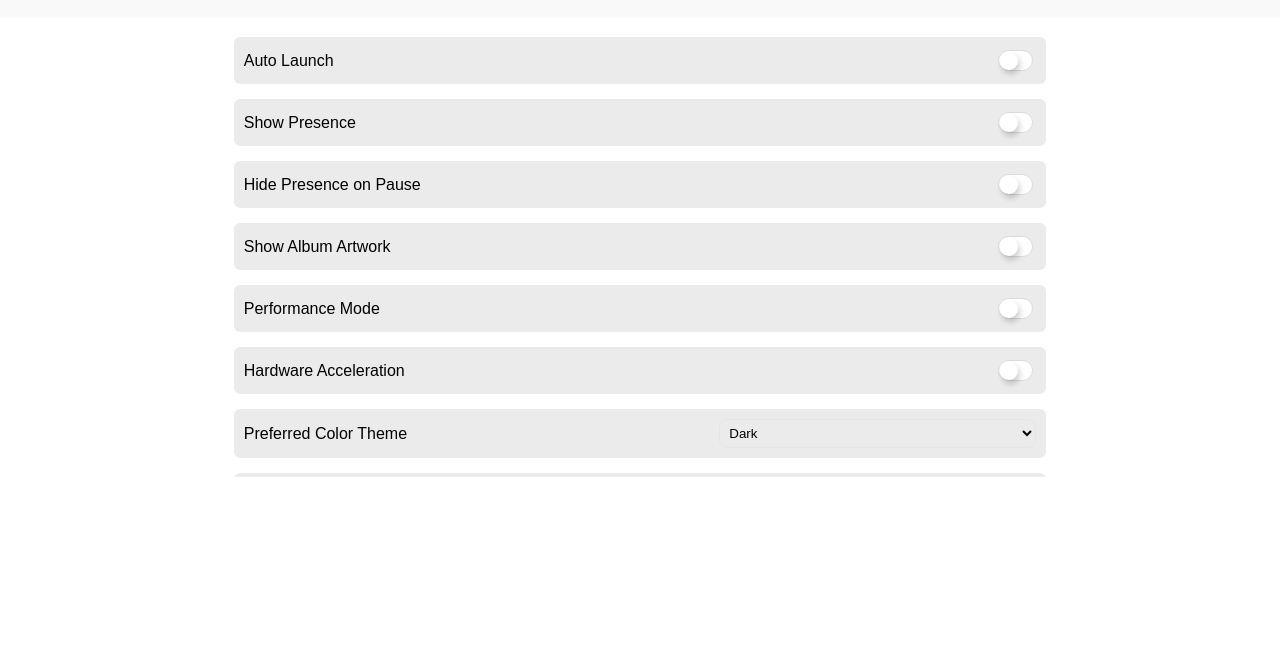
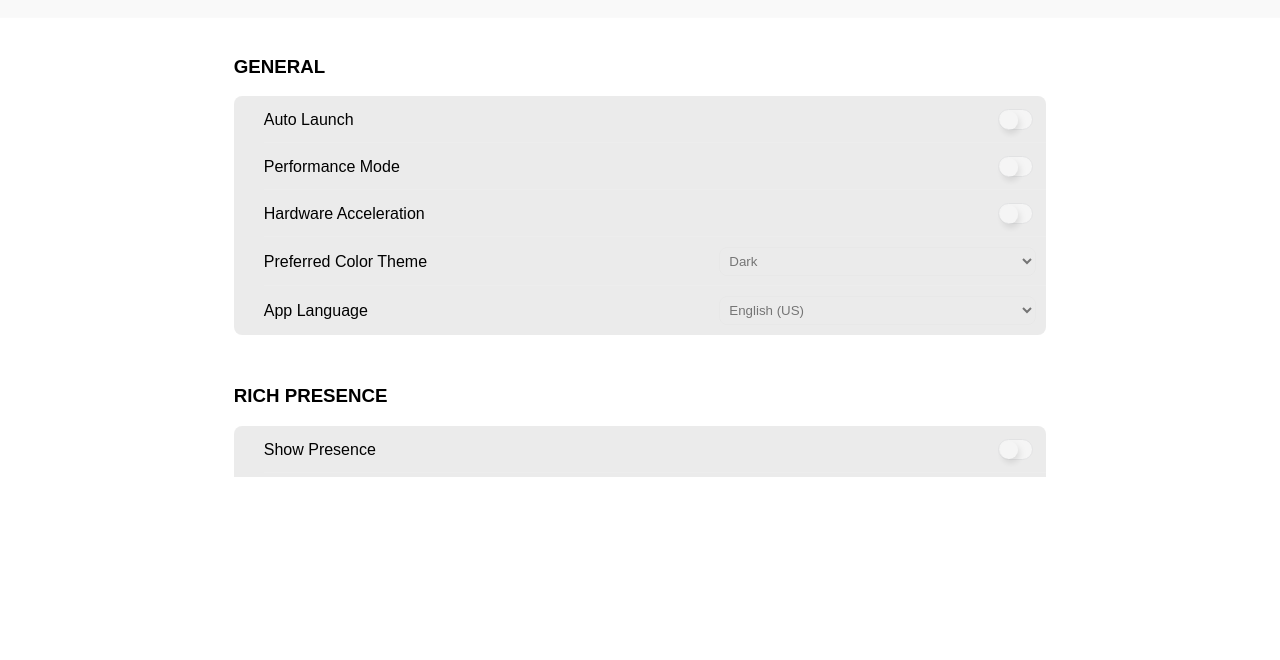
Before and after one commit to zephraOSS/Apple-Music-RPC, a website with bundled scripts: page src/browser/index.html in a window 1280 px wide. Shown: the part 63-723 px from the top of the page. Built offline with nearby package versions, Linux system fonts and the light colour scheme.

Commit message:
Update design

```diff
--- a/src/browser/css/style.css
+++ b/src/browser/css/style.css
@@ -154,6 +154,36 @@ div.content {
     padding: 15px;
 }
 
+.settings_category:not(:last-of-type) {
+    margin-bottom: 50px;
+}
+
+.category__header {
+    text-transform: uppercase;
+}
+
+.settings_category .settings_setting:first-of-type {
+    border-radius: 8px 8px 0 0;
+}
+
+.settings_category .settings_setting:last-of-type {
+    border-radius: 0 0 8px 8px;
+}
+
+.settings_category .settings_setting:not(:last-of-type):after {
+    position: absolute;
+    width: calc(100% - 30px);
+    height: 1px;
+    bottom: 0;
+    right: 0;
+    content: "";
+    background: #ffffff1a;
+}
+
+.settings_category .settings_setting label {
+    margin-left: 20px;
+}
+
 div.content form .settings_setting {
     position: relative;
     display: flex;
@@ -161,10 +191,8 @@ div.content form .settings_setting {
     justify-content: space-between;
     align-items: center;
     width: 100%;
-    margin-bottom: 15px;
     background-color: rgba(0, 0, 0, 0.08);
     padding: 10px;
-    border-radius: 6px;
     box-sizing: border-box;
 }
 
@@ -346,11 +374,11 @@ div.modal .btn.btn-grey {
 
 div.modal .btn.btn-rainbow {
     background-image: linear-gradient(
-            90deg,
-            #00c0ff 0%,
-            #ffcf00 49%,
-            #fc4f4f 80%,
-            #00c0ff 100%
+        90deg,
+        #00c0ff 0%,
+        #ffcf00 49%,
+        #fc4f4f 80%,
+        #00c0ff 100%
     );
 }
 
@@ -401,7 +429,9 @@ input[type="checkbox"] {
     transition-duration: 200ms;
 }
 
-input[type="checkbox"]:disabled {
+input[type="checkbox"]:disabled,
+.cfg_loading {
+    pointer-events: none;
     cursor: not-allowed;
     opacity: 0.5;
 }
--- a/src/browser/index.html
+++ b/src/browser/index.html
@@ -27,28 +27,21 @@
         <div class="content">
             <form id="config">
                 <div class="settings">
-                    <div class="settings_setting">
-                        <label for="config_autoLaunch">Auto Launch</label>
-                        <input type="checkbox" id="config_autoLaunch" />
+                    <div class="settings_category">
+                        <div class="category__header">
+                            <h3>General</h3>
                         </div>
 
+                        <div class="category__content">
                             <div class="settings_setting">
-                        <label for="config_show">Show Presence</label>
-                        <input type="checkbox" id="config_show" />
-                    </div>
-
-                    <div class="settings_setting">
-                        <label for="config_hideOnPause"
-                            >Hide Presence on Pause</label
+                                <label for="config_autoLaunch"
+                                    >Auto Launch</label
                                 >
-                        <input type="checkbox" id="config_hideOnPause" />
-                    </div>
-
-                    <div class="settings_setting">
-                        <label for="config_showAlbumArtwork"
-                            >Show Album Artwork</label
-                        >
-                        <input type="checkbox" id="config_showAlbumArtwork" />
+                                <input
+                                    type="checkbox"
+                                    class="cfg_loading"
+                                    id="config_autoLaunch"
+                                />
                             </div>
 
                             <div class="settings_setting">
@@ -57,6 +50,7 @@
                                 >
                                 <input
                                     type="checkbox"
+                                    class="cfg_loading"
                                     id="config_performanceMode"
                                     data-restart="true"
                                 />
@@ -68,6 +62,7 @@
                                 >
                                 <input
                                     type="checkbox"
+                                    class="cfg_loading"
                                     id="config_hardwareAcceleration"
                                     data-restart="true"
                                 />
@@ -77,7 +72,10 @@
                                 <label for="config_colorTheme"
                                     >Preferred Color Theme</label
                                 >
-                        <select id="config_colorTheme">
+                                <select
+                                    class="cfg_loading"
+                                    id="config_colorTheme"
+                                >
                                     <option value="dark">Dark</option>
                                     <option value="light">Light</option>
                                     <option value="os">System theme</option>
@@ -85,17 +83,65 @@
                             </div>
 
                             <div class="settings_setting">
-                        <label for="config_language">App Language</label>
-                        <select id="config_language">
+                                <label for="config_language"
+                                    >App Language</label
+                                >
+                                <select
+                                    class="cfg_loading"
+                                    id="config_language"
+                                >
                                     <option value="en_US">English (US)</option>
                                     <option value="de_DE">Deutsch (DE)</option>
                                 </select>
                             </div>
+                        </div>
+                    </div>
+
+                    <div class="settings_category">
+                        <div class="category__header">
+                            <h3>Rich Presence</h3>
+                        </div>
+
+                        <div class="category__content">
+                            <div class="settings_setting">
+                                <label for="config_show">Show Presence</label>
+                                <input
+                                    type="checkbox"
+                                    class="cfg_loading"
+                                    id="config_show"
+                                />
+                            </div>
 
                             <div class="settings_setting">
-                        <label for="config_artwork">Default Artwork</label>
-                        <select id="config_artwork">
-                            <option value="applemusic-logo">Default</option>
+                                <label for="config_hideOnPause"
+                                    >Hide Presence on Pause</label
+                                >
+                                <input
+                                    type="checkbox"
+                                    class="cfg_loading"
+                                    id="config_hideOnPause"
+                                />
+                            </div>
+
+                            <div class="settings_setting">
+                                <label for="config_showAlbumArtwork"
+                                    >Show Album Artwork</label
+                                >
+                                <input
+                                    type="checkbox"
+                                    class="cfg_loading"
+                                    id="config_showAlbumArtwork"
+                                />
+                            </div>
+
+                            <div class="settings_setting">
+                                <label for="config_artwork"
+                                    >Default Artwork</label
+                                >
+                                <select class="cfg_loading" id="config_artwork">
+                                    <option value="applemusic-logo">
+                                        Default
+                                    </option>
                                     <option value="applemusic-logo-rainbow">
                                         Rainbow
                                     </option>
@@ -103,13 +149,27 @@
                             </div>
 
                             <div class="settings_setting">
-                        <label for="config_rpcDetails">Presence Details</label>
-                        <input type="text" id="config_rpcDetails" />
+                                <label for="config_rpcDetails"
+                                    >Presence Details</label
+                                >
+                                <input
+                                    type="text"
+                                    class="cfg_loading"
+                                    id="config_rpcDetails"
+                                />
                             </div>
 
                             <div class="settings_setting">
-                        <label for="config_rpcState">Presence State</label>
-                        <input type="text" id="config_rpcState" />
+                                <label for="config_rpcState"
+                                    >Presence State</label
+                                >
+                                <input
+                                    type="text"
+                                    class="cfg_loading"
+                                    id="config_rpcState"
+                                />
+                            </div>
+                        </div>
                     </div>
                 </div>
             </form>
--- a/src/browser/renderer/listeners.ts
+++ b/src/browser/renderer/listeners.ts
@@ -59,9 +59,14 @@ export function init() {
                 else if (select.id === "config_language") updateLanguage();
             });
 
-            select.value = await window.electron.config.get(
+            const configValue = await window.electron.config.get(
                 select.id.replace("config_", "")
             );
+
+            select.value = configValue;
+
+            if (configValue !== undefined)
+                select.classList.remove("cfg_loading");
         });
 
     document
@@ -97,6 +102,7 @@ export function init() {
                             ).style["display"] = "none";
                         }
                     }
+
                     if (input.id === "config_autolaunch")
                         window.api.send("autolaunch-change", {});
                 });
@@ -115,14 +121,15 @@ export function init() {
                 });
             }
 
-            if (input.type === "checkbox")
-                input.checked = await window.electron.config.get(
-                    input.id.replace("config_", "")
-                );
-            else if (input.type === "text")
-                input.value = await window.electron.config.get(
-                    input.id.replace("config_", "")
-                );
+            const configValue = await window.electron.config.get(
+                input.id.replace("config_", "")
+            );
+
+            if (input.type === "checkbox") input.checked = configValue;
+            else if (input.type === "text") input.value = configValue;
+
+            if (configValue !== undefined)
+                input.classList.remove("cfg_loading");
 
             updateSCPM();
         });
```
Lines whose indentation alone changed are shown as unchanged.
